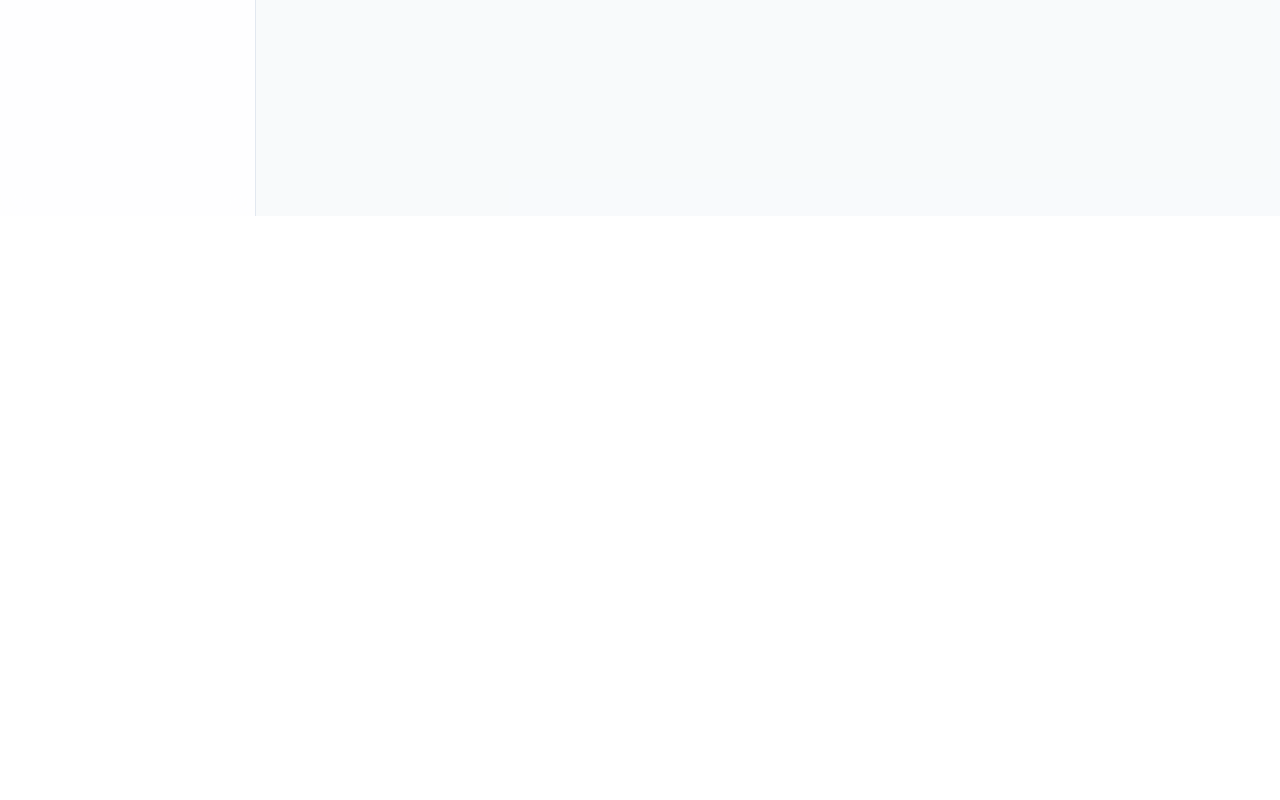
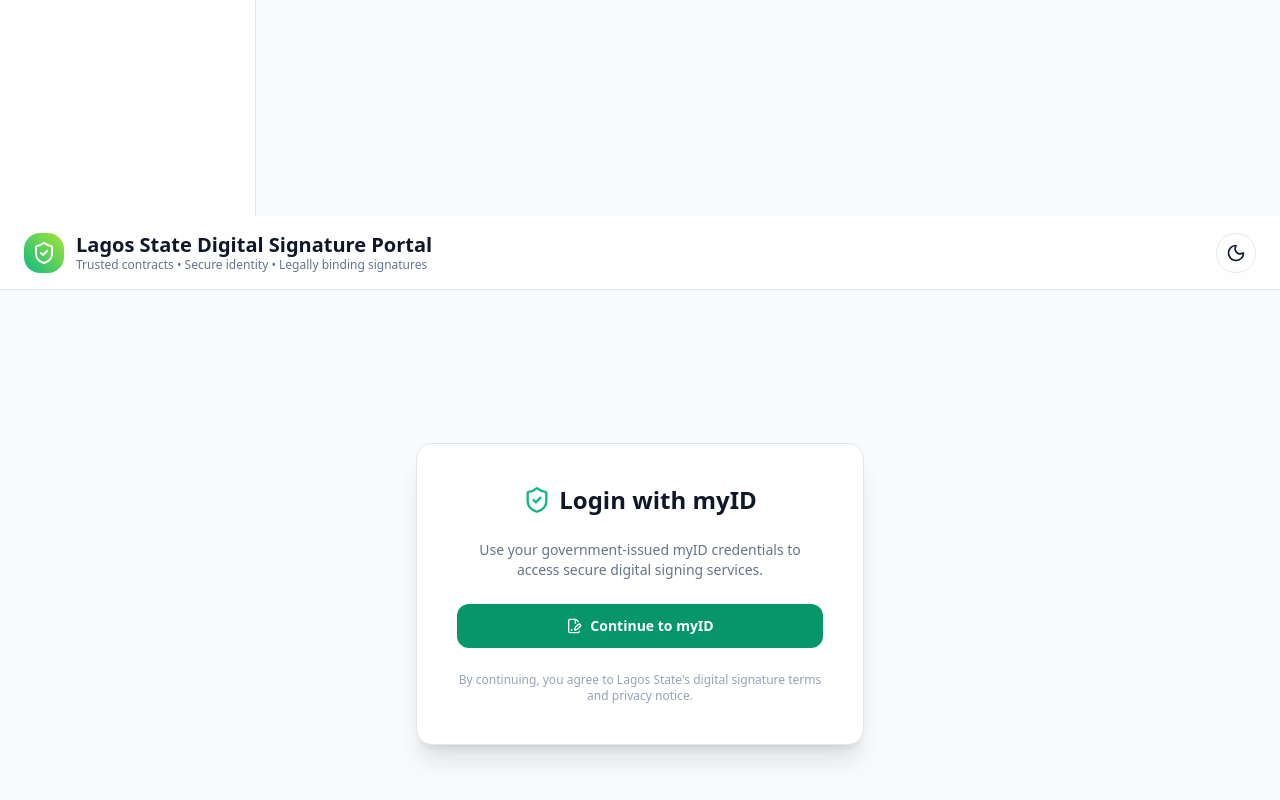
Before and after one commit to Etiko-git/lagos-signature-portal, a React (Vite) app: page / in a window 1280 px wide. Shown: the part 584-1384 px from the top of the page. Before the commit the page ends 800 px from the top, so only its background shows below. Built offline with nearby package versions, Linux system fonts and the light colour scheme.

Commit message:
Update on myID interation

```diff
--- /dev/null
+++ b/src/login.tsx
@@ -0,0 +1,106 @@
+import React, { useState } from "react";
+import { motion, AnimatePresence } from "framer-motion";
+import { ShieldCheck, FileSignature, Moon, Sun } from "lucide-react";
+
+// Extend Window interface to include the global function from script.js
+declare global {
+  interface Window {
+    loginWithMyIDOnSameDevice: () => void;
+  }
+}
+
+// Login via myID
+export function LoginScreen() {
+  // No need for local state/functions—use globals from script.js
+  const handleSameDeviceLogin = () => {
+    if (window.loginWithMyIDOnSameDevice) {
+      window.loginWithMyIDOnSameDevice();  // Call global function
+    } else {
+      console.error('loginWithMyIDOnSameDevice not found—check script.js');
+    }
+  };
+
+  return (
+    <div id="login-container" className="min-h-[70vh] flex items-center justify-center">
+      <motion.div
+        initial={{ opacity: 0, scale: 0.96 }}
+        animate={{ opacity: 1, scale: 1 }}
+        className="bg-white dark:bg-slate-900 p-10 rounded-2xl shadow-xl w-full max-w-md text-center space-y-6 border border-slate-200 dark:border-slate-800"
+      >
+        <div className="flex items-center justify-center gap-2">
+          <ShieldCheck className="h-7 w-7 text-emerald-500" />
+          <h1 className="text-2xl font-bold">Login with myID</h1>
+        </div>
+
+        <p className="text-sm text-slate-500 dark:text-slate-400">
+          Use your government-issued myID credentials to access secure digital signing services.
+        </p>
+
+        {/* FIXED — added onClick */}
+        <button
+          onClick={handleSameDeviceLogin}
+          className="w-full py-3 bg-emerald-600 text-white rounded-xl text-sm font-semibold hover:bg-emerald-700 transition inline-flex items-center justify-center gap-2"
+        >
+          <FileSignature className="h-4 w-4" />
+          Continue to myID
+        </button>
+
+        <p className="text-xs text-slate-400">
+          By continuing, you agree to Lagos State's digital signature terms and privacy notice.
+        </p>
+      </motion.div>
+    </div>
+  );
+}
+
+// Root Login Page (default entry point)
+export default function LoginPage() {
+  const [darkMode, setDarkMode] = useState(false);
+
+  return (
+    <div className={darkMode ? "dark" : ""}>
+      <div className="min-h-screen bg-slate-50 text-slate-900 dark:bg-slate-950 dark:text-slate-50 flex flex-col">
+        {/* Header */}
+        <header className="border-b border-slate-200 dark:border-slate-800 bg-white/80 dark:bg-slate-900/80 backdrop-blur-md px-6 py-4 flex items-center justify-between">
+          <div className="flex items-center gap-3">
+            <div className="h-10 w-10 rounded-2xl bg-gradient-to-tr from-emerald-500 to-lime-400 flex items-center justify-center text-white">
+              <ShieldCheck className="h-6 w-6" />
+            </div>
+            <div>
+              <h1 className="text-xl font-bold leading-tight">Lagos State Digital Signature Portal</h1>
+              <p className="text-xs text-slate-500 dark:text-slate-400">
+                Trusted contracts • Secure identity • Legally binding signatures
+              </p>
+            </div>
+          </div>
+
+          <div className="flex items-center gap-3">
+            {/* No login button on login page */}
+            <button
+              onClick={() => setDarkMode(!darkMode)}
+              className="inline-flex items-center justify-center h-10 w-10 rounded-full border border-slate-200 dark:border-slate-700 hover:bg-slate-100 dark:hover:bg-slate-800 transition"
+              aria-label="Toggle dark mode"
+            >
+              {darkMode ? <Sun className="h-5 w-5" /> : <Moon className="h-5 w-5" />}
+            </button>
+          </div>
+        </header>
+
+        {/* Main content with transitions */}
+        <main className="flex-1 p-4 md:p-6 overflow-y-auto bg-slate-50/60 dark:bg-slate-950/60">
+          <AnimatePresence mode="wait">
+            <motion.div
+              key="login"
+              initial={{ opacity: 0, y: 12 }}
+              animate={{ opacity: 1, y: 0 }}
+              exit={{ opacity: 0, y: -12 }}
+              transition={{ duration: 0.22, ease: "easeOut" }}
+            >
+              <LoginScreen />
+            </motion.div>
+          </AnimatePresence>
+        </main>
+      </div>
+    </div>
+  );
+}
--- a/src/main.tsx
+++ b/src/main.tsx
@@ -2,9 +2,11 @@
   import { createRoot } from 'react-dom/client'
   import './index.css'
   import App from './App.tsx'
+  import LoginPage from './Login'  // Import the new LoginPage as default root
 
   createRoot(document.getElementById('root')!).render(
     <StrictMode>
       <App />
+      <LoginPage />
     </StrictMode>,
   )
```
